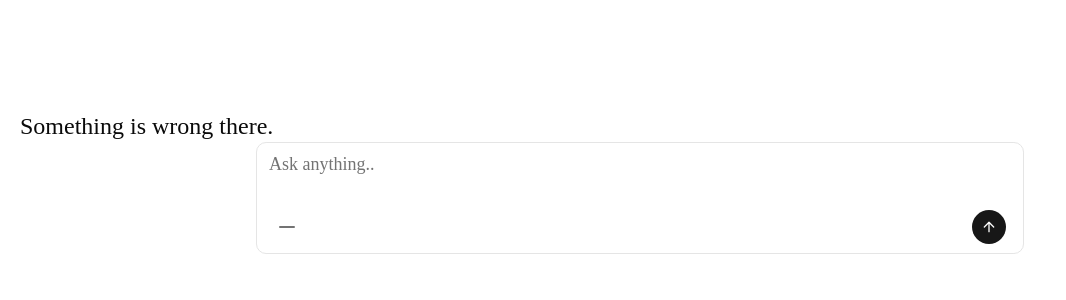
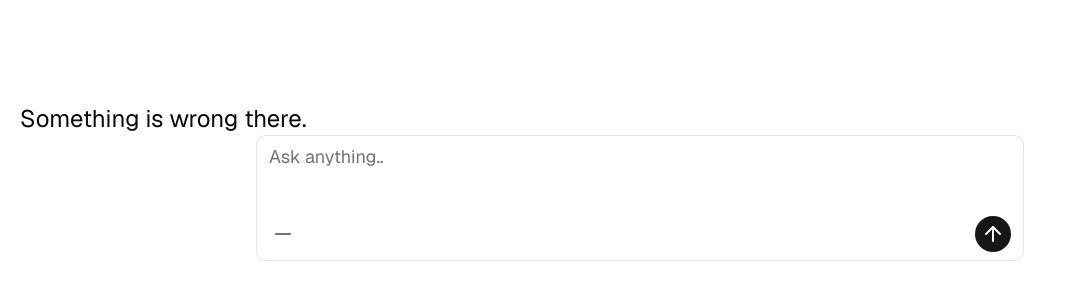
Before and after one commit to misbahulhoq/anti-gpt-front, a Next.js app: page / in a window 1280 px wide. Shown: the part 218-518 px from the top of the page, without its empty margins (0-1066 px from the left). Built offline with nearby package versions, Linux system fonts and the light colour scheme.

Commit message:
working with temporary chat

```diff
--- a/src/app/globals.css
+++ b/src/app/globals.css
@@ -7,7 +7,7 @@
 @theme inline {
   --color-background: var(--background);
   --color-foreground: var(--foreground);
-  --font-sans: var(--font-sans);
+  --font-sans: var(--font-geist-sans);
   --font-mono: var(--font-geist-mono);
   --font-heading: var(--font-heading);
   --color-sidebar-ring: var(--sidebar-ring);
--- a/src/components/chat-input.tsx
+++ b/src/components/chat-input.tsx
@@ -25,32 +25,39 @@ const ChatInput = ({ placeholder = "Ask anything.." }: Props) => {
   return (
     <div
       onKeyDown={handleKeyDown}
-      className="border rounded-xl relative min-h-28 max-h-42 max-w-3xl mx-auto"
+      className="border rounded-xl min-h-28 max-h-42 max-w-3xl mx-auto"
     >
       <Textarea
         placeholder={placeholder}
-        className="bg-neutral border-none focus:outline-none focus:ring-0 focus:border-none focus:shadow-none focus-visible:ring-0 placeholder:text-lg placeholder:leading-none p-3 min-h-14 max-h-28 overflow-y-auto"
+        className="bg-neutral border-none focus:outline-none focus:ring-0 focus:border-none focus:shadow-none focus-visible:ring-0 placeholder:text-lg placeholder:leading-none p-3 min-h-20 max-h-36 overflow-y-auto"
         autoFocus
       />
 
-      <div className="">
+      <div className="flex justify-between pr-3 pb-2">
         <Tooltip>
-          <TooltipTrigger className="">
-            <span className="absolute left-3 h-9 w-9 flex items-center justify-center bottom-2 text-muted-foreground">
+          <TooltipTrigger className="pl-2 ">
+            <span className="h-9 w-9 flex items-center justify-center text-muted-foreground">
               <MinusIcon size={24} />
             </span>
           </TooltipTrigger>
-          <TooltipContent>
-            <p>No file insertion is allowed.</p>
+
+          <TooltipContent className="relative">
+            <p className="text-sm">No file insertion is allowed. 😆 </p>
           </TooltipContent>
         </Tooltip>
 
-        <Button
-          type="submit"
-          className="absolute right-4 h-9 w-9 text-xl rounded-full bottom-2"
-        >
-          <ArrowUp size={32} className="h-8 w-8" />
-        </Button>
+        <Tooltip>
+          <TooltipTrigger>
+            <span className="bg-primary text-primary-foreground flex items-center justify-center right-4 h-9 w-9 text-xl rounded-full">
+              <ArrowUp size={24} className="h-6 w-6" />
+            </span>
+          </TooltipTrigger>
+          <TooltipContent side="bottom">
+            <p className="text-sm">
+              Send Prompt. <kbd>↵</kbd>
+            </p>
+          </TooltipContent>
+        </Tooltip>
       </div>
     </div>
   );
```
